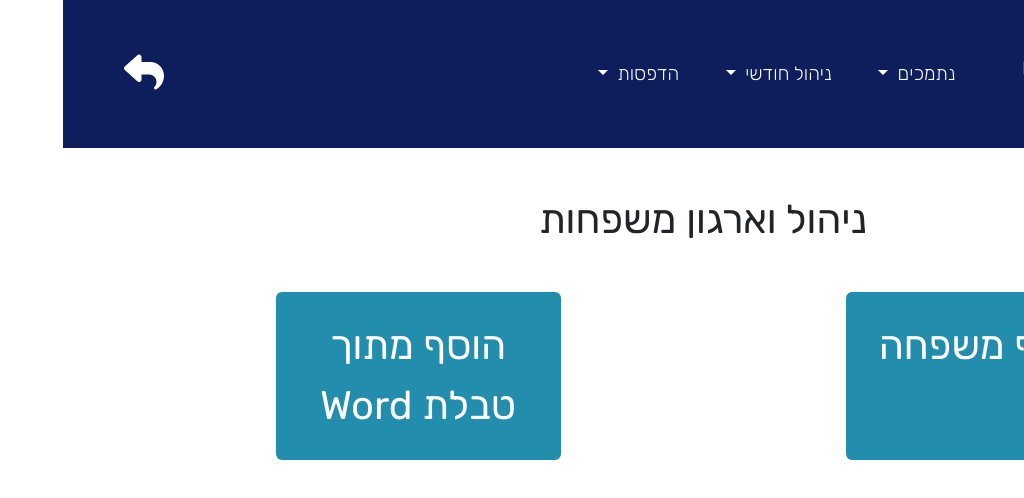
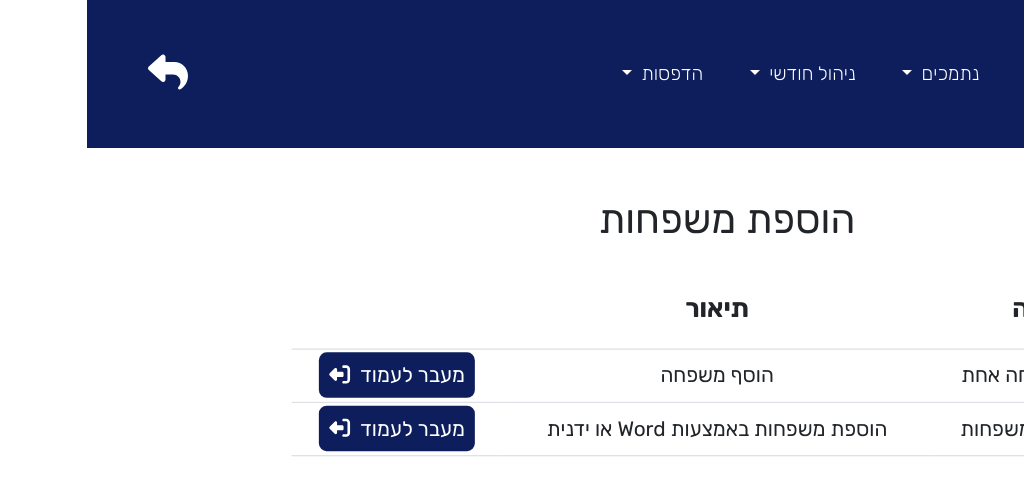
Before and after one commit to ShalomPrinz/gmah, a React (Vite) app in the folder frontend/: page /families/add in a window 1280 px wide. Shown: the top 498 px of the page, without its empty margins (256-1280 px from the left). Built offline with nearby package versions, Linux system fonts and the light colour scheme; no server answers.

Commit message:
better display of families addition pages

```diff
--- a/frontend/src/App.css
+++ b/frontend/src/App.css
@@ -17,20 +17,6 @@ button:disabled {
 
 .search-input:focus {
   border-color: #49d54b !important;
-}
-
-.button-style {
-  background-color: rgb(35, 141, 173);
-  border: none;
-  color: var(--default-color);
-  text-decoration: none;
-  transition: transform 0.5s;
-}
-
-.button-style:hover {
-  box-shadow: inset 0 0 0 5px black;
-  color: var(--default-color);
-  transform: scale(1.1);
 }
 
 .button-border-focus {
@@ -104,3 +90,7 @@ button:disabled {
   vertical-align: middle;
   margin: 0 30px;
 }
+
+.transform-bigger {
+  transform: scale(1.3);
+}
--- a/frontend/src/pages/AddManyFamilies.tsx
+++ b/frontend/src/pages/AddManyFamilies.tsx
@@ -44,39 +44,18 @@ function AddManyFamilies() {
   return (
     <>
       <div className="container text-center">
-        <Row>
-          <h2 className="mt-5 mb-3">
-            הדבק או גרור את טבלת המצטרפים החדשים לגמח
-          </h2>
-        </Row>
-        <Row>
-          <Col>
+        <h2 className="mt-5 mb-3">הדבק או גרור את טבלת המצטרפים החדשים לגמח</h2>
         <p>
-              על מנת להדביק את הטבלה, הקש{" "}
-              <span className="fw-bold mx-2 fs-5">Ctrl + V</span> או{" "}
+          על מנת להדביק את הטבלה, הקש
+          <span className="fw-bold mx-2 fs-5">Ctrl + V</span> או
           <button
-                className="bg-default rounded px-3 py-1 me-2"
+            className="bg-default rounded px-3 py-1 me-3"
             onClick={parseFromClipboard}
           >
             לחץ כאן
           </button>
         </p>
-            <p>
-              <span className="fw-bold fs-5">שים לב: </span>
-              אתה צריך להעתיק את כל הטבלה, כולל את שורת הכותרות
-            </p>
-          </Col>
-          <Col>
-            <p>
-              על מנת לגרור את הטבלה, בחר אותה בוורד וגרור אותה לעמוד. בנוסף,
-              באפשרותך לגרור את הקובץ עצמו במקום לפתוח אותו ולבחור את הטבלה
-            </p>
-            <p>
-              <span className="fw-bold fs-5">שים לב: </span>
-              תוודא שהכותרות בקובץ לא השתנו והם תואמות את הכותרות הקבועות
-            </p>
-          </Col>
-        </Row>
+        <p>בנוסף, באפשרותך לגרור את הטבלה או את הקובץ</p>
       </div>
       <main className="text-center w-100">
         <InputTable
--- a/frontend/src/pages/FamilyManager.tsx
+++ b/frontend/src/pages/FamilyManager.tsx
@@ -1,42 +1,62 @@
 import Row from "react-bootstrap/Row";
 import { Link } from "react-router-dom";
-import { ConditionalList } from "../components";
 
-interface Operation {
-  id: number;
-  description: string;
-  url: string;
-}
+import { Table } from "../components";
+import IconComponent from "../components/Icon";
+
+const columns = [
+  {
+    id: 0,
+    path: "title",
+    label: "פעולה",
+  },
+  {
+    id: 1,
+    path: "description",
+    label: "תיאור",
+  },
+];
 
 const operations = [
   {
-    id: 0,
+    id: "0",
+    buttonText: "מעבר לעמוד",
     description: "הוסף משפחה",
+    title: "הוספת משפחה אחת",
     url: "single",
   },
   {
-    id: 1,
-    description: "הוסף מתוך טבלת Word",
+    id: "1",
+    buttonText: "מעבר לעמוד",
+    description: "הוספת משפחות באמצעות Word או ידנית",
+    title: "הוסף מספר משפחות",
     url: "many",
   },
 ];
 
-function operationCallback({ description, url }: Operation) {
-  return (
-    <Link className="fs-1 mx-auto p-4 button-style rounded w-25" to={url}>
-      {description}
+function FamilyManager() {
+  const LastColumn = ({ item }: any) => (
+    <Link
+      className="link-decoration p-2 rounded bg-default border border-none border-0"
+      to={item.url}
+    >
+      <span className="ps-2">{item.buttonText}</span>
+      <IconComponent flipHorizontal icon="options" />
     </Link>
   );
-}
 
-function FamilyManager() {
   return (
     <main className="container text-center mx-auto">
       <Row>
-        <h1 className="my-5">ניהול וארגון משפחות</h1>
+        <h1 className="my-5">הוספת משפחות</h1>
       </Row>
-      <Row>
-        <ConditionalList itemCallback={operationCallback} list={operations} />
+      <Row className="mx-auto transform-bigger" style={{ width: "60%" }}>
+        <Table
+          columns={columns}
+          data={operations}
+          dataIdProp="id"
+          LastColumn={LastColumn}
+        />
       </Row>
     </main>
   );
```
Lines whose indentation alone changed are shown as unchanged.
